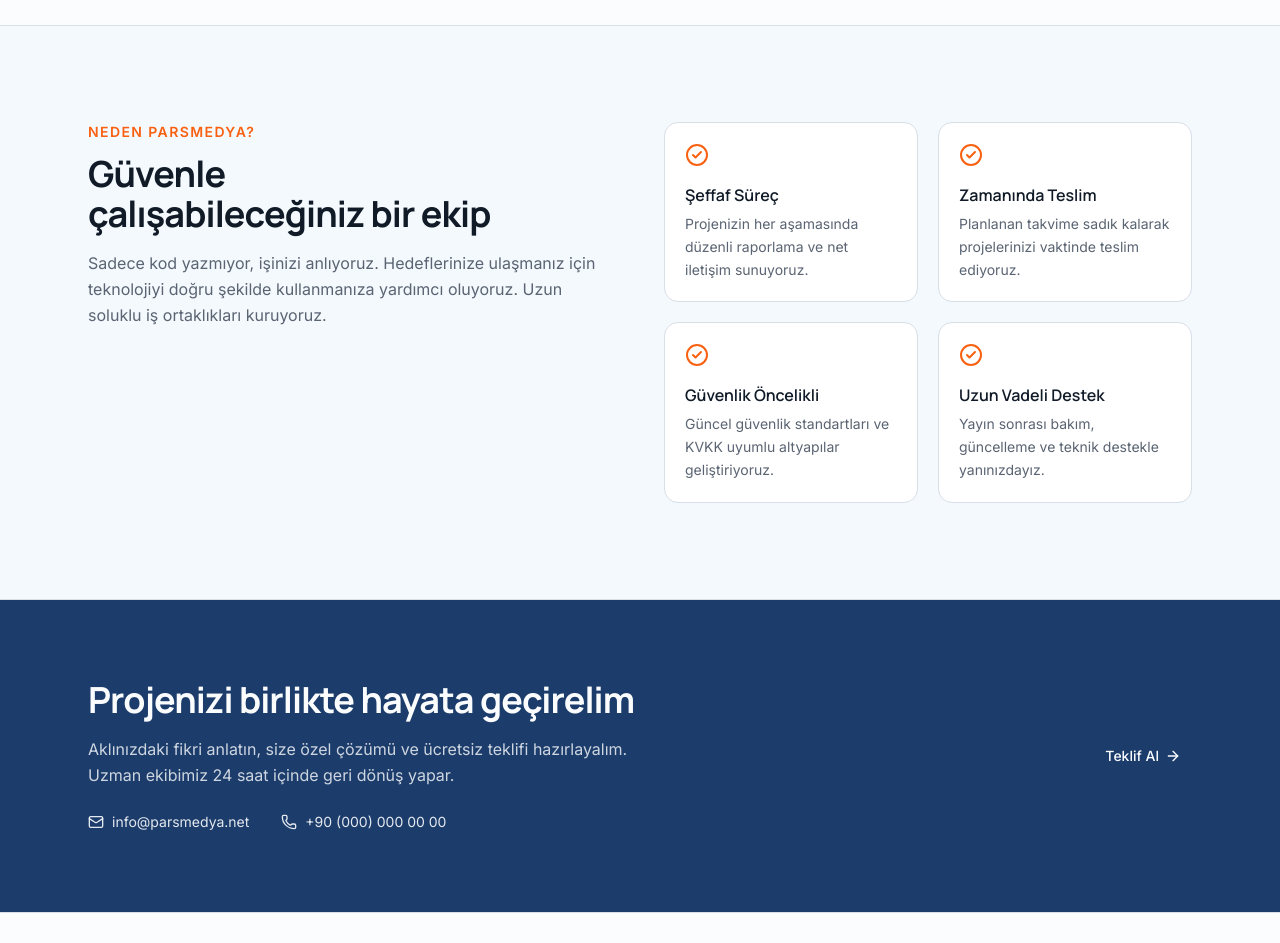
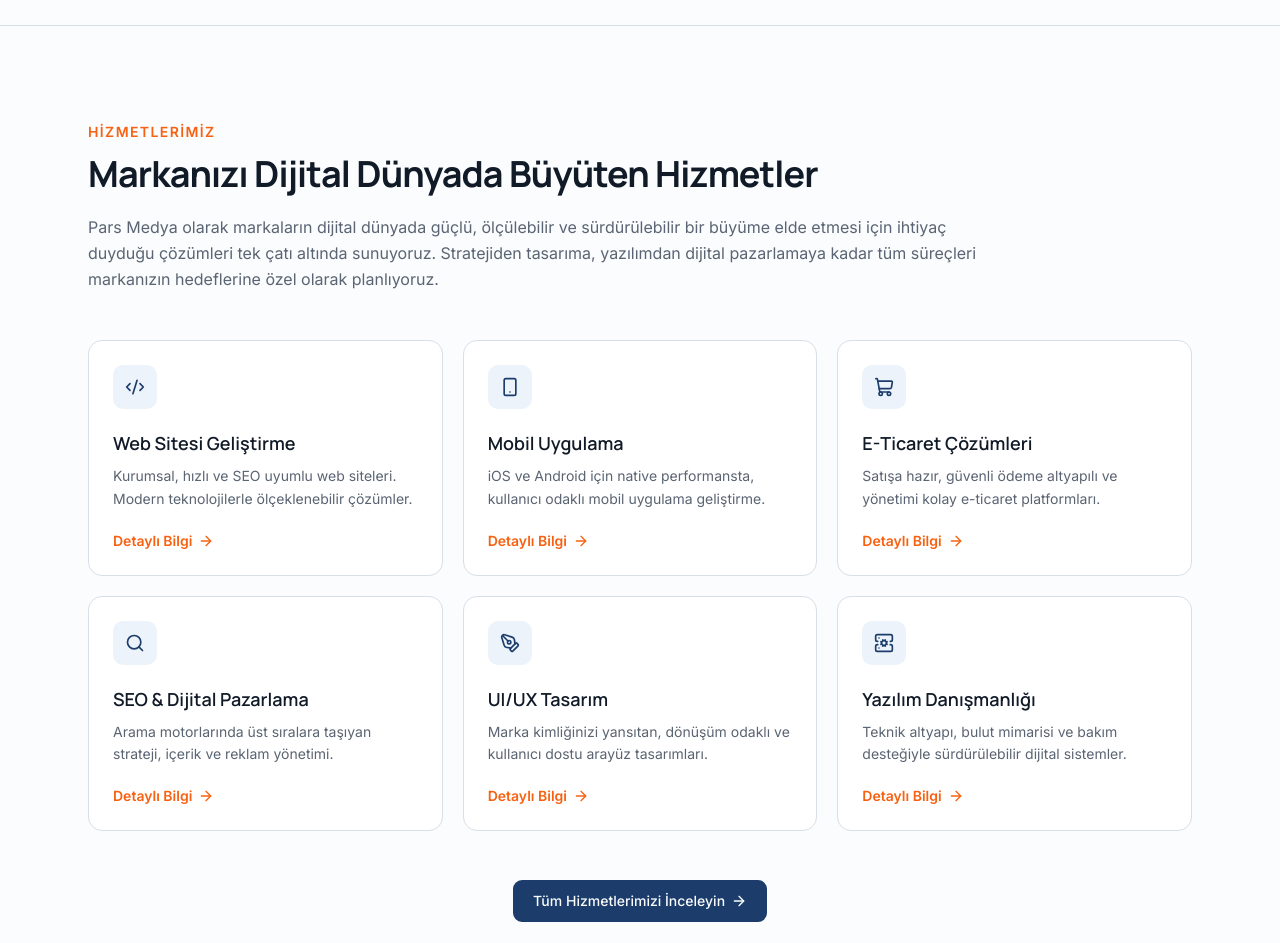
Before and after one commit to berkovski98/parsmedya, a Next.js app: page / in a window 1280 px wide. Shown: the part 760-1703 px from the top of the page. Built offline with nearby package versions, Linux system fonts and the light colour scheme.

Commit message:
feat: improve homepage services section

```diff
--- a/app/page.tsx
+++ b/app/page.tsx
@@ -1,4 +1,5 @@
 import { Hero } from '@/components/hero'
+import { Services } from '@/components/services'
 import { WhyUs } from '@/components/why-us'
 import { ContactCta } from '@/components/contact-cta'
 
@@ -6,6 +7,7 @@ export default function Home() {
   return (
     <>
       <Hero />
+      <Services home />
       <WhyUs />
       <ContactCta />
     </>
--- a/components/services.tsx
+++ b/components/services.tsx
@@ -1,41 +1,87 @@
 import Link from 'next/link'
 import { ArrowRight } from 'lucide-react'
+import { buttonVariants } from '@/components/ui/button'
 import { services } from '@/lib/services'
 
-export function Services() {
+interface ServicesProps {
+  home?: boolean
+}
+
+export function Services({ home = false }: ServicesProps) {
   return (
-    <section id="hizmetler" className="border-b border-border bg-background">
+    <section
+      id="hizmetler"
+      aria-labelledby="services-heading"
+      className="border-b border-border bg-background"
+    >
       <div className="mx-auto max-w-6xl px-4 py-16 sm:px-6 md:py-24">
         <p className="text-sm font-semibold uppercase tracking-widest text-accent">
           Hizmetlerimiz
         </p>
-        <h2 className="mt-3 max-w-2xl text-balance font-display text-2xl font-bold tracking-tight text-foreground sm:text-3xl">
-          Markanızı ileri taşıyacak hizmetler
+        <h2
+          id="services-heading"
+          className="mt-3 max-w-3xl text-balance font-display text-3xl font-bold tracking-tight text-foreground sm:text-4xl"
+        >
+          {home
+            ? 'Markanızı Dijital Dünyada Büyüten Hizmetler'
+            : 'Markanızı ileri taşıyacak hizmetler'}
         </h2>
+        {home && (
+          <p className="mt-5 max-w-4xl text-pretty leading-relaxed text-muted-foreground">
+            Pars Medya olarak markaların dijital dünyada güçlü, ölçülebilir ve
+            sürdürülebilir bir büyüme elde etmesi için ihtiyaç duyduğu çözümleri
+            tek çatı altında sunuyoruz. Stratejiden tasarıma, yazılımdan dijital
+            pazarlamaya kadar tüm süreçleri markanızın hedeflerine özel olarak
+            planlıyoruz.
+          </p>
+        )}
 
-        <div className="mt-12 grid gap-5 sm:grid-cols-2 lg:grid-cols-3">
+        <div className="mt-10 grid gap-5 sm:mt-12 sm:grid-cols-2 lg:grid-cols-3">
           {services.map((service) => (
-            <Link
+            <article
               key={service.slug}
-              href={`/hizmetler/${service.slug}`}
-              className="group flex flex-col rounded-xl border border-border bg-card p-6 transition-colors hover:border-accent/60"
+              className="group flex h-full flex-col rounded-xl border border-border bg-card p-6 transition-all duration-300 hover:-translate-y-1 hover:border-accent/60 hover:shadow-lg hover:shadow-primary/5"
             >
               <div className="flex h-11 w-11 items-center justify-center rounded-lg bg-secondary text-primary transition-colors group-hover:bg-accent group-hover:text-accent-foreground">
-                <service.icon className="h-5 w-5" />
+                <service.icon className="h-5 w-5" aria-hidden="true" />
               </div>
               <h3 className="mt-5 font-display text-lg font-semibold text-foreground">
-                {service.title}
+                <Link
+                  href={`/hizmetler/${service.slug}`}
+                  className="transition-colors hover:text-accent focus-visible:rounded-sm focus-visible:outline-none focus-visible:ring-2 focus-visible:ring-ring"
+                >
+                  {service.title}
+                </Link>
               </h3>
-              <p className="mt-2 text-sm leading-relaxed text-muted-foreground">
+              <p className="mt-2 flex-1 text-sm leading-relaxed text-muted-foreground">
                 {service.description}
               </p>
-              <span className="mt-4 inline-flex items-center gap-1.5 text-sm font-medium text-accent">
-                Detaylı bilgi
-                <ArrowRight className="h-4 w-4 transition-transform group-hover:translate-x-0.5" />
-              </span>
-            </Link>
+              <Link
+                href={`/hizmetler/${service.slug}`}
+                aria-label={`${service.title} hakkında detaylı bilgi`}
+                className="mt-5 inline-flex w-fit items-center gap-1.5 text-sm font-semibold text-accent transition-colors hover:text-accent/80 focus-visible:rounded-sm focus-visible:outline-none focus-visible:ring-2 focus-visible:ring-ring"
+              >
+                Detaylı Bilgi
+                <ArrowRight className="h-4 w-4 transition-transform group-hover:translate-x-1" aria-hidden="true" />
+              </Link>
+            </article>
           ))}
         </div>
+
+        {home && (
+          <div className="mt-10 flex justify-center sm:mt-12">
+            <Link
+              href="/hizmetler"
+              className={buttonVariants({
+                size: 'lg',
+                className: 'min-h-11 px-5',
+              })}
+            >
+              Tüm Hizmetlerimizi İnceleyin
+              <ArrowRight className="h-4 w-4" aria-hidden="true" />
+            </Link>
+          </div>
+        )}
       </div>
     </section>
   )
```
